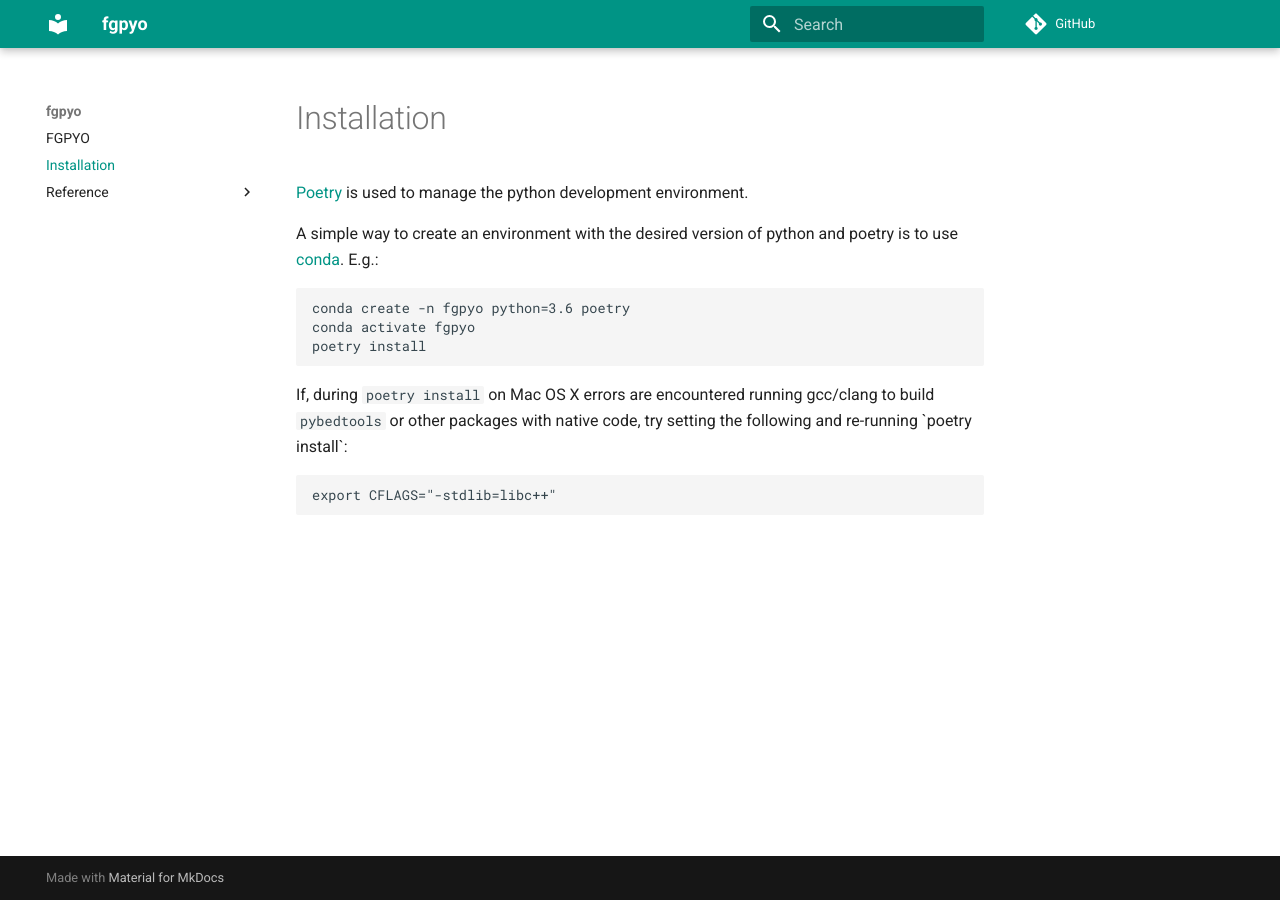
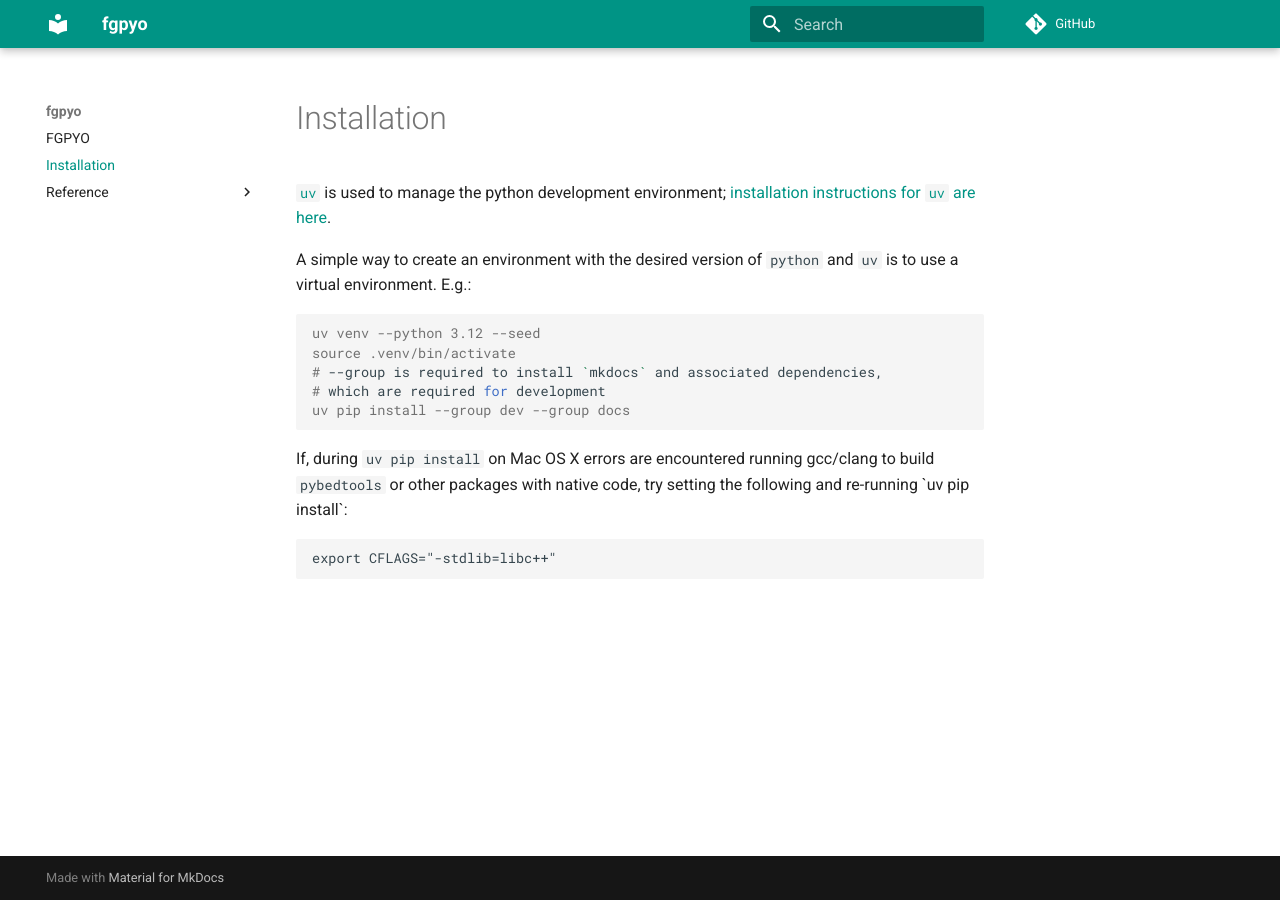
Before and after one commit to fulcrumgenomics/fgpyo, an MkDocs documentation site: the page built from docs/installation.md, in a window 1280 px wide. Built offline with MkDocs 1.6.1 and Material for MkDocs 9.7.7, drawn with Linux system fonts in a browser that asks for light colours; comment, search, counter and statistics services are not loaded.

Commit message:
Replace poetry with uv (#232)

````diff
--- a/.readthedocs.yml
+++ b/.readthedocs.yml
@@ -5,8 +5,7 @@
     python: "3.11"
   jobs:
     post_install:
-      - pip install poetry==1.8.3
-      - poetry config virtualenvs.create false
-      - VIRTUAL_ENV=$READTHEDOCS_VIRTUALENV_PATH poetry install
+      - pip install uv==0.6.10
+      - VIRTUAL_ENV=$READTHEDOCS_VIRTUALENV_PATH uv pip install --group docs .
 mkdocs:
   configuration: mkdocs.yml
--- a/docs/installation.md
+++ b/docs/installation.md
@@ -1,19 +1,23 @@
 # Installation
 
-[Poetry](https://github.com/python-poetry/poetry) is used to manage the
-python development environment.
+[`uv`][uv-link] is used to manage the python development environment; [installation instructions for `uv` are here][uv-install-link].
 
-A simple way to create an environment with the desired version of python
-and poetry is to use
-[conda](https://docs.conda.io/en/latest/miniconda.html). E.g.:
+A simple way to create an environment with the desired version of `python` and `uv` is to use a virtual environment.  E.g.:
 
-    conda create -n fgpyo python=3.6 poetry
-    conda activate fgpyo
-    poetry install
+```console
+uv venv --python 3.12 --seed
+source .venv/bin/activate
+# --group is required to install `mkdocs` and associated dependencies,
+# which are required for development
+uv pip install --group dev --group docs
+```
 
-If, during `poetry install` on Mac OS X errors are
+[uv-link]:         https://docs.astral.sh/uv/
+[uv-install-link]: https://docs.astral.sh/uv/getting-started/installation/
+
+If, during `uv pip install` on Mac OS X errors are
 encountered running gcc/clang to build `pybedtools` or other
 packages with native code, try setting the following and re-running
-\`poetry install\`:
+\`uv pip install\`:
 
     export CFLAGS="-stdlib=libc++"
````
Also changed, not shown: CONTRIBUTING.md (+20 -22 lines), pyproject.toml (+46 -37 lines), 6 other files.
